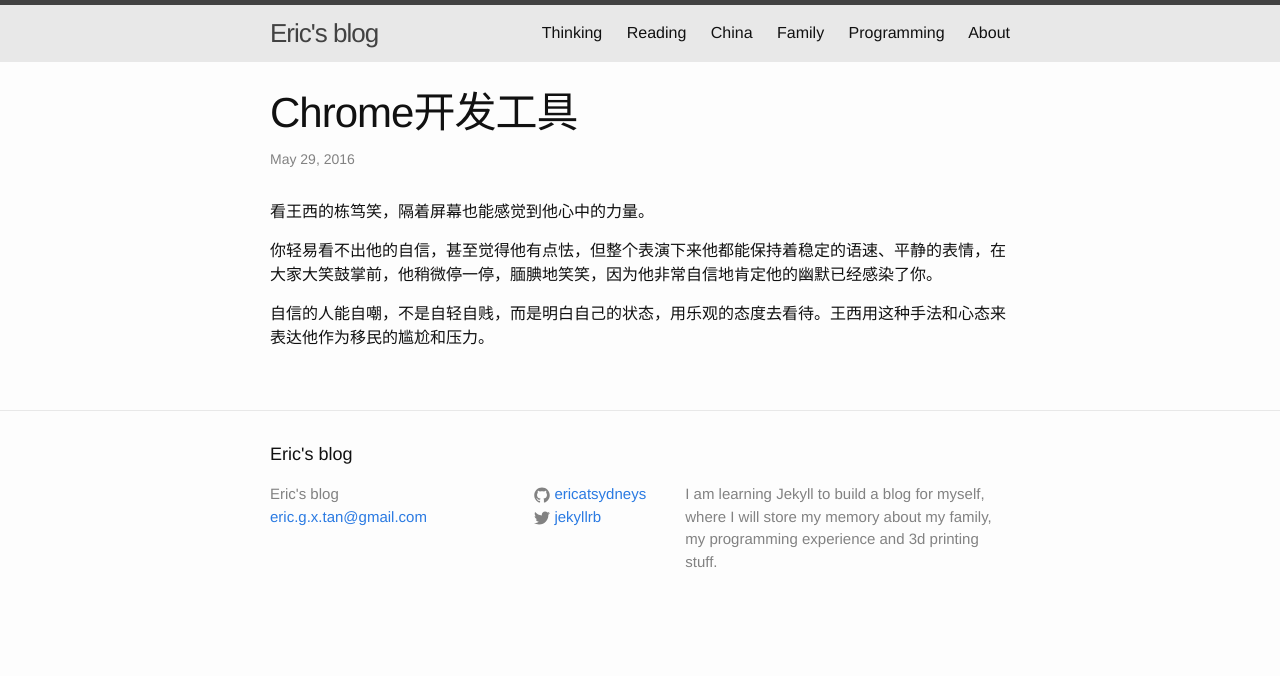
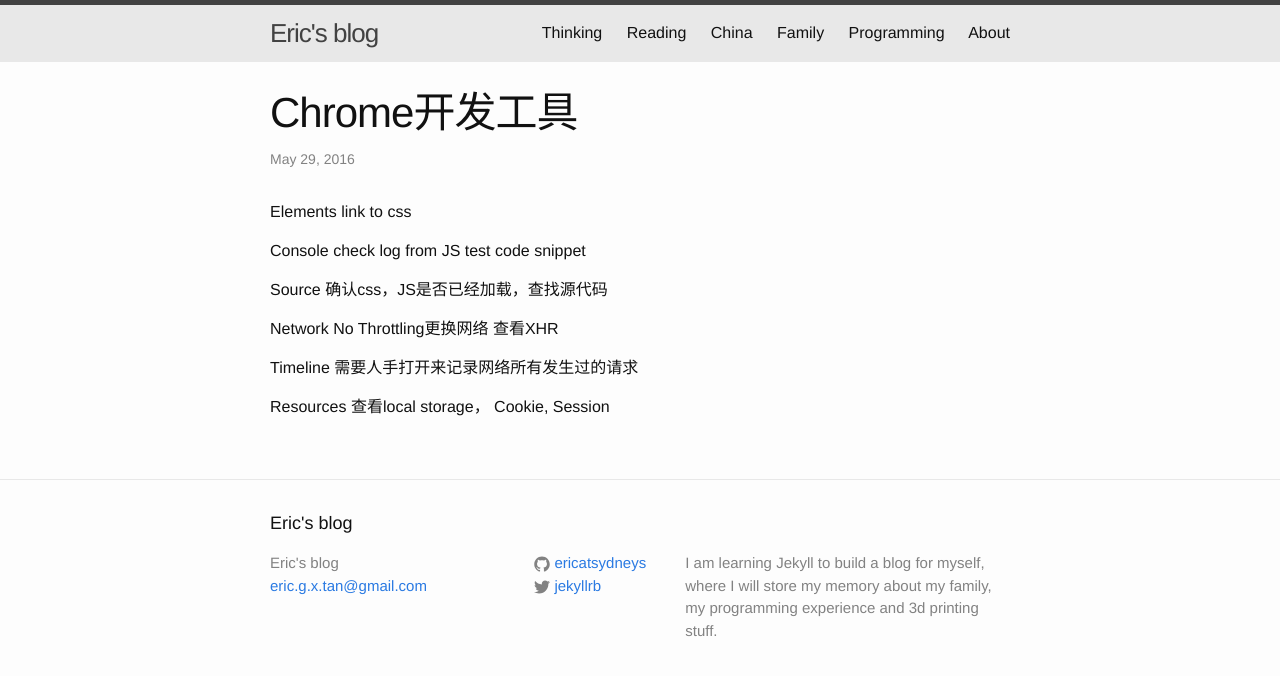
Before and after one commit to ericatsydney/ericatsydney.github.io, a Jekyll site: the page built from _posts/2016-05-30-chrome-devel-tool.markdown, in a window 1280 px wide. Shown: the top 676 px of the page. Built offline with Jekyll 4.4.1, drawn with Linux system fonts in a browser that asks for light colours.

Commit message:
Update post.

```diff
--- a/_posts/2016-05-30-chrome-devel-tool.markdown
+++ b/_posts/2016-05-30-chrome-devel-tool.markdown
@@ -5,8 +5,22 @@
 categories: Thinking
 ---
 
-看王西的栋笃笑，隔着屏幕也能感觉到他心中的力量。
+Elements
+link to css
 
-你轻易看不出他的自信，甚至觉得他有点怯，但整个表演下来他都能保持着稳定的语速、平静的表情，在大家大笑鼓掌前，他稍微停一停，腼腆地笑笑，因为他非常自信地肯定他的幽默已经感染了你。
+Console
+check log from JS
+test code snippet
 
-自信的人能自嘲，不是自轻自贱，而是明白自己的状态，用乐观的态度去看待。王西用这种手法和心态来表达他作为移民的尴尬和压力。
+Source
+确认css，JS是否已经加载，查找源代码
+
+Network
+No Throttling更换网络
+查看XHR
+
+Timeline
+需要人手打开来记录网络所有发生过的请求
+
+Resources
+查看local storage， Cookie, Session
```
Also changed, not shown: _posts/2016-05-29-JS-code-standard.markdown (+15 -4 lines), _posts/2016-05-31-understanding-css.markdown (+13 -4 lines).
